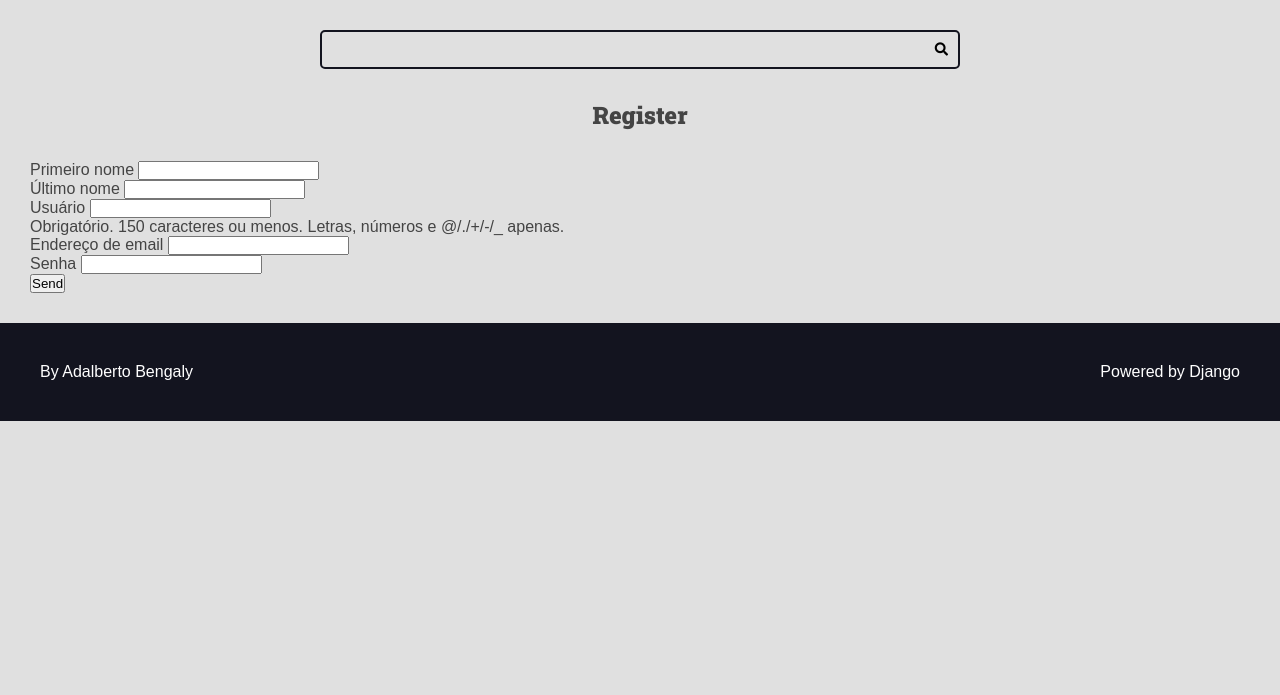
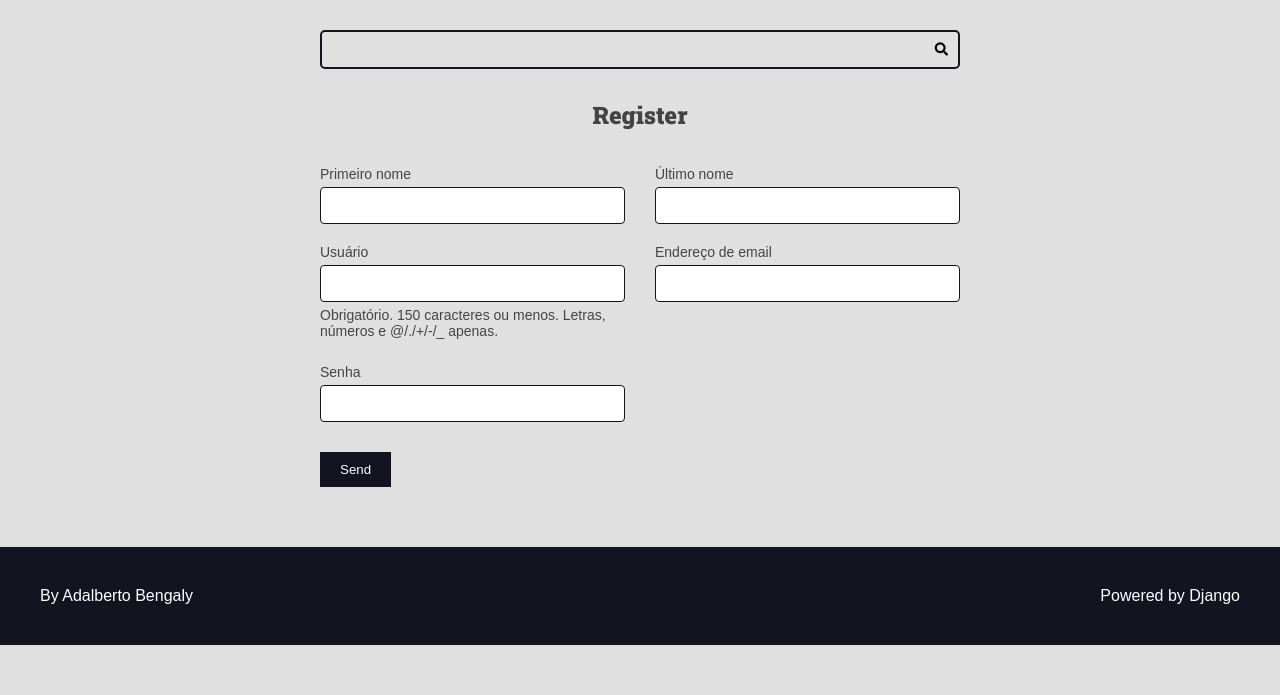
Before and after one commit to adalbertobengaly/PROJETO-DJANGO-RECIPES, a Django app: page /authors/register/ in a window 1280 px wide. Shown: the part 105-800 px from the top of the page. Run offline with Django 4.2, Linux system fonts and the light colour scheme.

Commit message:
Adicionando CSS ao formulário para melhor apresentação

```diff
--- a/authors/templates/authors/pages/register_view.html
+++ b/authors/templates/authors/pages/register_view.html
@@ -23,8 +23,10 @@
             {% endfor %}
           </div>
 
+        <div class="form-content form-content-grid">
             <div class="form-group">
                 <button type="submit">Send</button>
+            </div>
         </div>
     </form>
 </div>
--- a/recipes/static/recipes/css/style.css
+++ b/recipes/static/recipes/css/style.css
@@ -310,6 +310,46 @@ h6 {
   background: var(--color-primary-dark);
 }
 
+/* Forms */
+.form-content {
+  max-width: 64rem;
+  margin: 0 auto;
+  margin-bottom: var(--spacing-gutter-medium);
+}
+
+.form-content label,
+.form-content .help-text,
+.errorList {
+  display: block;
+  margin: 0.5rem 0;
+  font-size: 1.4rem;
+  list-style-type: none;
+}
+
+.errorList {
+  color: var(--color-error-dark);
+}
+
+.form-content input {
+  width: 100%;
+  padding: 1rem;
+  border-radius: .4rem;
+  border: 1px solid var(--color-primary-dark);
+}
+
+.form-content-grid {
+  display: grid;
+  grid-template-columns: repeat(auto-fit, minmax(30rem, 1fr));
+  gap: calc(var(--spacing-gutter-medium) / 2) var(--spacing-gutter-medium);
+}
+
+.form-content button {
+  padding: 1rem 2rem;
+  border: none;
+  background: var(--color-primary-dark);
+  color: var(--color-white);
+}
+
 /* Messages */
 .messages-container {
   display: flex;
@@ -378,7 +418,8 @@ h6 {
 
 
 @media (max-width: 600px) {
-  .main-content-list {
+  .main-content-list,
+  .form-content-grid {
     grid-template-columns: repeat(auto-fit, minmax(100%, 1fr));
   }
 }
```
Lines whose indentation alone changed are shown as unchanged.
